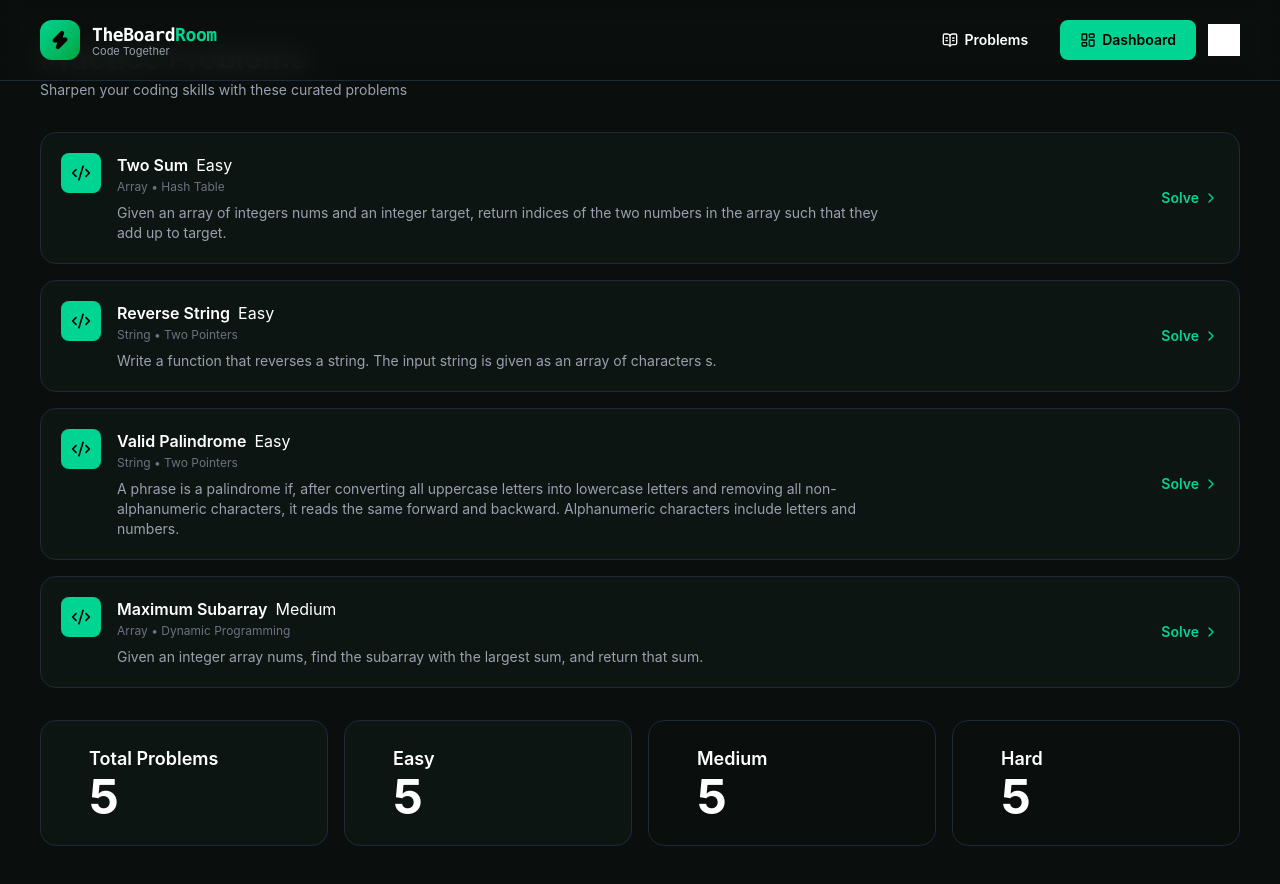
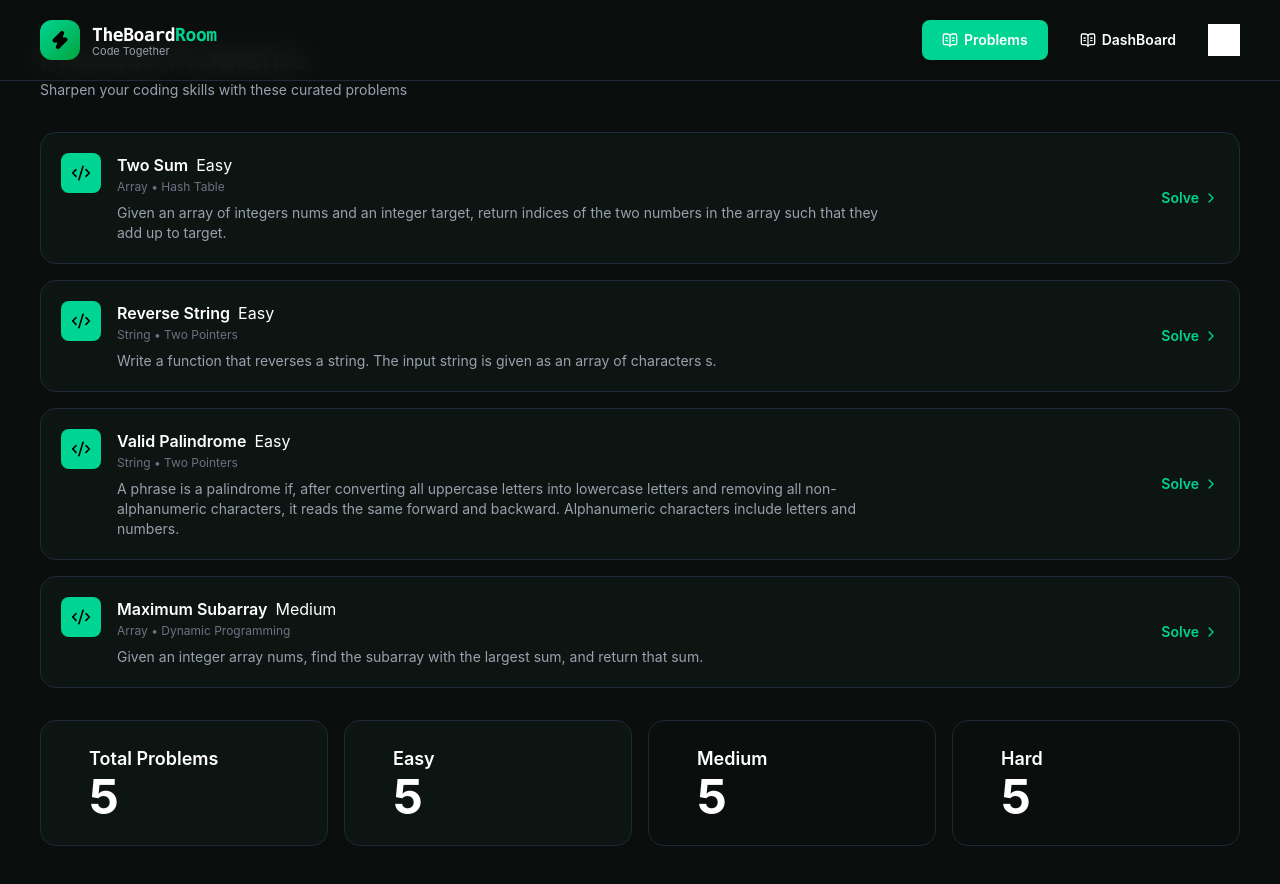
Before and after one commit to Yagya443/HireStream, a React (Vite) app in the folder Client/: page /problem in a window 1280 px wide. Built offline with nearby package versions, Linux system fonts and the light colour scheme.

Commit message:
Create Session UI

```diff
--- a/Client/src/Components/NavBar.jsx
+++ b/Client/src/Components/NavBar.jsx
@@ -1,5 +1,6 @@
 import { ArrowRight, BookOpenText, LayoutDashboard, Zap } from "lucide-react";
 import React from "react";
+import { NavLink } from "react-router-dom";
 
 const NavBar = () => {
     return (
@@ -18,18 +19,33 @@ const NavBar = () => {
                 </div>
             </div>
             <div className="flex items-center gap-3">
-                <button className="cursor-pointer text-white font-semibold text-sm px-5 py-2.5 rounded-lg flex items-center gap-1.5">
+                <NavLink
+                    to="/problem"
+                    className={({ isActive }) =>
+                        `cursor-pointer text-white font-semibold text-sm px-5 py-2.5 rounded-lg flex items-center gap-1.5 ${
+                            isActive ? "bg-emerald-400" : ""
+                        }`
+                    }
+                >
                     <BookOpenText className="w-4 h-4" />
                     Problems
-                </button>
-                <button className="cursor-pointer bg-emerald-400 hover:bg-emerald-300 transition-colors text-black font-semibold text-sm px-5 py-2.5 rounded-lg flex items-center gap-1.5">
+                </NavLink>
+                <NavLink
+                    to="/home"
+                    className={({ isActive }) =>
+                        `cursor-pointer text-white font-semibold text-sm px-5 py-2.5 rounded-lg flex items-center gap-1.5 ${
+                            isActive ? "bg-emerald-400" : ""
+                        }`
+                    }
+                >
+                    <BookOpenText className="w-4 h-4" />
+                    DashBoard
+                </NavLink>
+                {/* <NavLink className="cursor-pointer  hover:bg-emerald-300 transition-colors text-black font-semibold text-sm px-5 py-2.5 rounded-lg flex items-center gap-1.5">
                     <LayoutDashboard className="w-4 h-4" />
                     Dashboard
-                </button>
-                <div  className="bg-white h-8 w-8">
-
-{/* User Info */}
-                </div>
+                </NavLink> */}
+                <div className="bg-white h-8 w-8">{/* User Info */}</div>
             </div>
         </nav>
     );
--- a/Client/src/Pages/Home/Home.jsx
+++ b/Client/src/Pages/Home/Home.jsx
@@ -1,12 +1,23 @@
-import React from "react";
+import React, { useState } from "react";
 import NavBar from "../../Components/NavBar";
-import { ArrowRight, Code2, Crown, Trophy, Users, Zap } from "lucide-react";
-import HomeLeftPannel from "./HomeStatCard";
+import {
+    ArrowRight,
+    Asterisk,
+    Code2,
+    Cross,
+    Crown,
+    Plus,
+    Trophy,
+    Users,
+    X,
+    Zap,
+} from "lucide-react";
+import HomeStatCard from "./HomeStatCard";
 import HomeLiveSession from "./HomeLiveSession";
 import HomePastSessions from "./HomePastSessions";
 
 const Home = () => {
-
+    const [sessionModel, setSessionModel] = useState(false);
 
     return (
         <>
@@ -32,7 +43,10 @@ const Home = () => {
                             </div>
                         </div>
 
-                        <button className="bg-emerald-400 hover:bg-emerald-300 transition-colors text-black font-semibold text-sm px-5 py-2.5 rounded-lg flex items-center gap-1.5">
+                        <button
+                            onClick={() => setSessionModel(true)}
+                            className="bg-emerald-400 hover:bg-emerald-300 transition-colors text-black font-semibold text-sm px-5 py-2.5 rounded-lg flex items-center gap-1.5"
+                        >
                             <Zap className="w-4 h-4" fill="black" /> Create
                             Session <ArrowRight className="w-4 h-4" />
                         </button>
@@ -40,16 +54,65 @@ const Home = () => {
 
                     {/* Body */}
                     <div className="grid grid-cols-[400px_1fr] mt-16 gap-6 items-stretch">
-                        {/* Left stat cards */}
-                        <HomeLeftPannel />
+                        <HomeStatCard />
 
-                        {/* Right - live sessions */}
                         <HomeLiveSession />
                     </div>
 
                     <HomePastSessions />
                 </div>
 
+                {sessionModel && (
+                    <div className="bg-[#0d1512] border border-gray-800 text-white min-h-[40vh] min-w-[30vw] absolute p-4 top-1/2 left-1/2 rounded-xl -translate-1/2">
+                        <div className="flex items-center justify-between ">
+                            <p className="text-xl font-semibold">
+                                Create New Session
+                            </p>
+                            <X
+                                className="cursor-pointer"
+                                onClick={() => setSessionModel(false)}
+                            />
+                        </div>
+                        <div>
+                            <p className="flex items-center ">
+                                Select Problem
+                                <Asterisk
+                                    className="text-red-500 fill-red-500"
+                                    size={10}
+                                />
+                            </p>
+                            {/* <input  /> */}
+
+                            <select className="border py-1 px-2 w-full rounded-full mt-2 text-white">
+                                <option className="text-black" value="easy">Easy</option>
+                                <option className="text-black" value="medium">Medium</option>
+                                <option className="text-black" value="hard">Hard</option>
+                            </select>
+                        </div>
+
+                        <div className="w-full bg-emerald-400 mt-4 flex items-center gap-4 rounded-xl px-4 py-2 border">
+                            <Code2 />
+                            <div>
+                                <p className="font-semibold">Room Summary</p>
+                                <h2 className="font-normal">
+                                    Problem: Two Sum
+                                </h2>
+                                <h2 className="font-medium">
+                                    Max Participants: 2 (1-on-1 session)
+                                </h2>
+                            </div>
+                        </div>
+
+                        <div className="flex items-center justify-end mt-4 gap-4">
+                            <button onClick={()=>setSessionModel(false)} className=" cursor-pointer border-2 border-gray-800 rounded-xl px-2 py-1">
+                                Cancel
+                            </button>
+                            <button className="cursor-pointer rounded-2xl px-2 py-1 flex items-center font-semibold border-2 bg-emerald-400">
+                                <Plus /> Create Room
+                            </button>
+                        </div>
+                    </div>
+                )}
             </div>
         </>
     );
```
